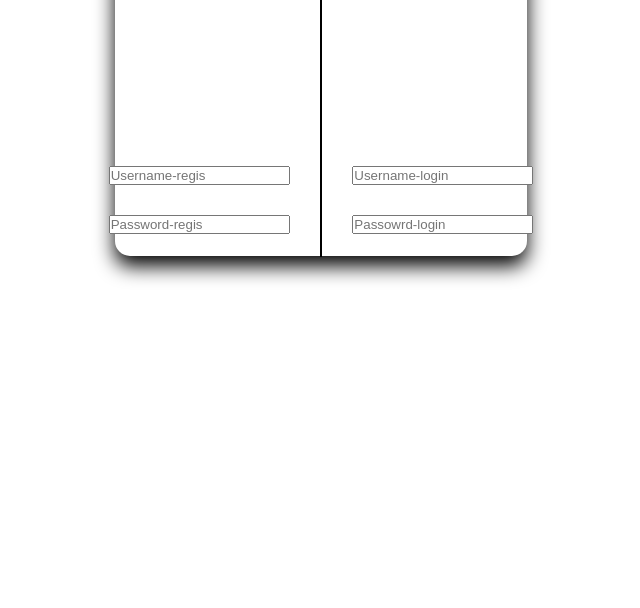
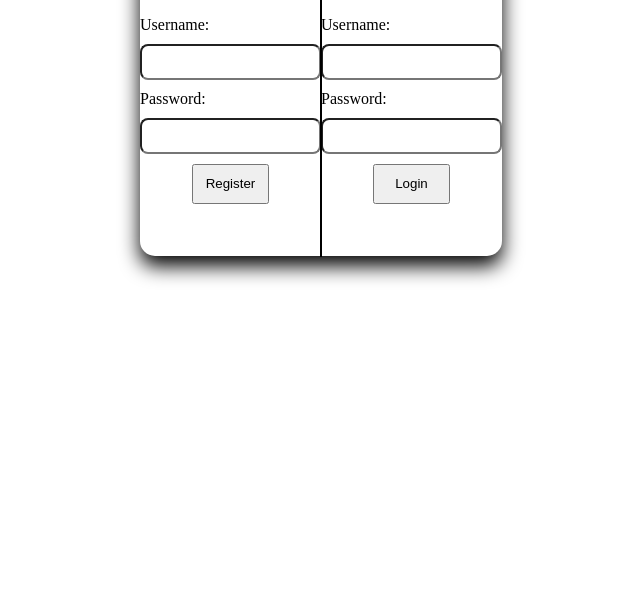
Before and after one commit to Joao-Sant-Ana/Cheat-Galaxy1, a plain HTML site: page login.html in a window 1280 px wide. Shown: the part 192-800 px from the top of the page, without its empty margins (319-959 px from the left). Drawn offline with Linux system fonts and the light colour scheme.

Commit message:
Progresso login
Tela de login quase completa.
A fazer:
-Esconder lado não selecionado.
-Caminho para o index.
-Adcionar cores.

```diff
--- a/login.css
+++ b/login.css
@@ -24,7 +24,6 @@ main {
     min-width: 25svw;
     max-height: fit-content;
     min-height: 40svh;
-    gap: 50px;
     box-shadow: 0px 10px 20px 0px black;
     border-radius: 15px;
 }
@@ -34,14 +33,28 @@ main {
     flex-direction: column;
     justify-content: center;
     align-items: center;
+    margin: auto;
     height: 40svh;
 }
 
 #login, #register {
-    margin-top: 100%;
     display: flex;
     flex-direction: column;
-    gap: 30px;
+    justify-content: center;
+    margin: auto;
+    gap: 10px;
+    min-width: fit-content;
+}
+
+#username-login, #password-login, #username-regis, #password-regis {
+    height: 4svh;
+    border-radius: 8px;
+}
+
+#login-btn, #register-btn {
+    align-self: center;
+    width: 6svw;
+    height: 5svh;
 }
 
 hr {
@@ -49,11 +62,3 @@ hr {
     height: 40svh;
     border: 1px solid black;
 }
-
-.login, #login {
-    margin-left: 7%;
-}
-
-.register, #register {
-    margin-right: 7%;
-}
--- a/login.html
+++ b/login.html
@@ -13,16 +13,22 @@
         <div id="right">
             <h2 class="sub login">Login</h2>
             <div id="login">
-                <input type="text" id="username-login" placeholder="Username-login">
-                <input type="password" id="password-login" placeholder="Passowrd-login">
+                <label for="userlogin">Username:</label>
+                <input type="text" id="username-login" name="userlogin">
+                <label for="passlogin">Password:</label>
+                <input type="password" id="password-login" name="passlogin">
+                <input type="button" value="Login" id="login-btn">
             </div>
         </div>
         <hr>
         <div id="left">
             <h2 class="sub register">Register</h2>
             <div id="register">
-                <input type="text" id="username-regis" placeholder="Username-regis">
-                <input type="password" id="password-regis" placeholder="Password-regis">
+                <label for="userregis">Username:</label>
+                <input type="text" id="username-regis" name="userregis">
+                <label for="passregis">Password:</label>
+                <input type="password" id="password-regis" name="passregis">
+                <input type="button" value="Register" id="register-btn">
             </div>
         </div>
     </main>
```
